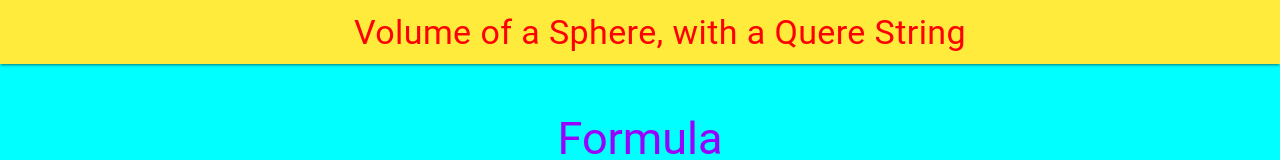
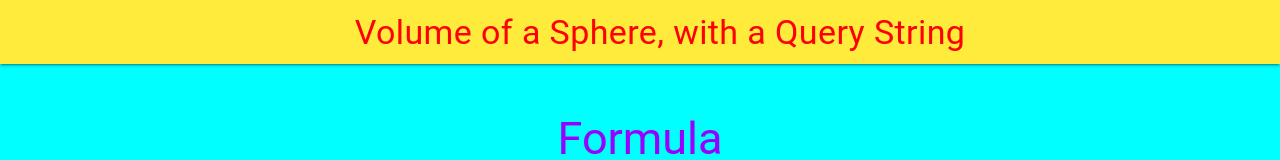
Before and after one commit to MTHS-ICS2O-2-2022/ICS2O-Unit-6-04-Dominic-Madeira, a plain HTML site: page index.html in a window 1280 px wide. Shown: the top 160 px of the page. Drawn offline with nearby package versions, Linux system fonts and the light colour scheme.

Commit message:
fixed spelling

```diff
--- a/index.html
+++ b/index.html
@@ -2,7 +2,7 @@
 <html>
   <head>
     <meta charset="utf-8" />
-    <meta name="description" content="Volume of a Sphere, with a Quere String" />
+    <meta name="description" content="Volume of a Sphere, with a Query String" />
     <meta name="keywords" content="mths, ics2o" />
     <meta name="author" content="Dominic M." />
     <meta name="viewport" content="width=device-width, initial-scale=1.0" />
@@ -14,7 +14,7 @@
     <link rel="icon" type="image/png" sizes="16x16" href="favicon-16x16.png" />
     <link rel="manifest" href="./site.webmanifest" />
     <!-- This is the title of the webpage -->
-    <title>Volume of a Sphere, with a Quere String</title>
+    <title>Volume of a Sphere, with a Query String</title>
   </head>
   <body>
     <script defer src="https://code.getmdl.io/1.3.0/material.min.js"></script>
@@ -23,7 +23,7 @@
       <header class="mdl-layout__header">
         <div class="mdl-layout__header-row">
           <!-- This is the header of the webpage -->
-          <span class="mdl-layout-title"><h3>Volume of a Sphere, with a Quere String</h3></span>
+          <span class="mdl-layout-title"><h3>Volume of a Sphere, with a Query String</h3></span>
         </div>
       </header>
       <main class="mdl-layout__content">
```
